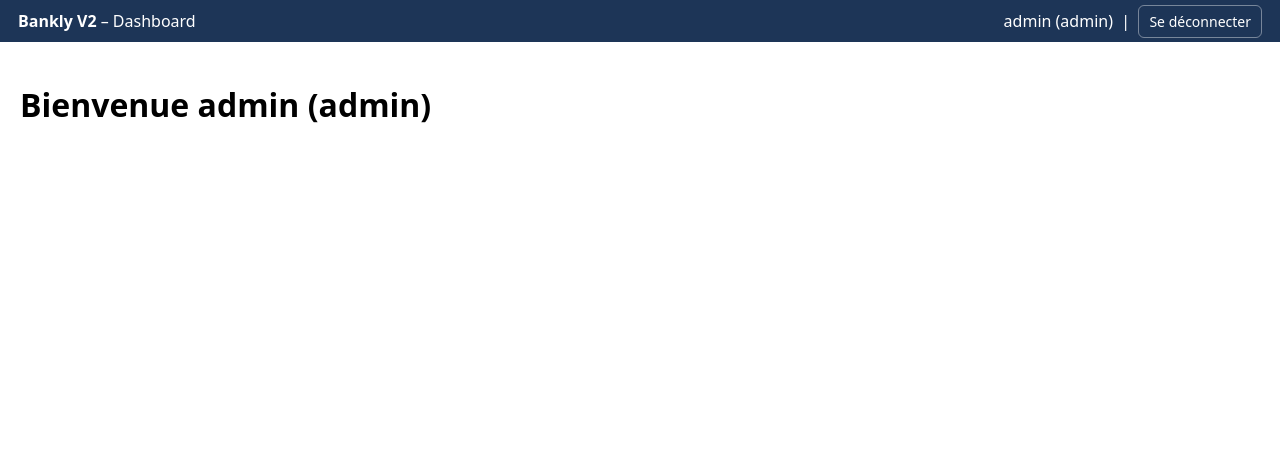
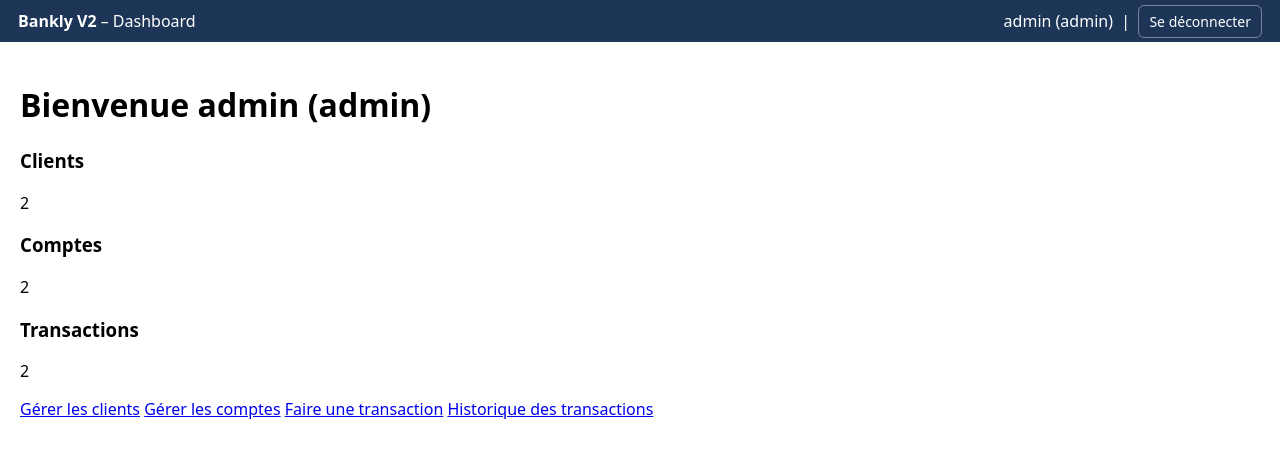
Before and after one commit to yaakoub0tair/Bankly-V2, a PHP site: page /dashboard.php in a window 1280 px wide. Shown: the top 458 px of the page. Run offline with PHP 8.4, Linux system fonts and the light colour scheme; a user stored in the database is signed in; data comes from the database, SQL or seed files in the repository.

Commit message:
feat: afficher des statistiques simples sur le dashboard

```diff
--- a/dashboard.php
+++ b/dashboard.php
@@ -1,15 +1,18 @@
 <?php
 require_once __DIR__ . '/includes/session_check.php';
-?>
+require_once __DIR__ . '/config/db.php';
 
 
+$nb_clients      = $pdo->query("SELECT COUNT(*) AS c FROM clients")->fetch()['c'] ?? 0;
+$nb_accounts     = $pdo->query("SELECT COUNT(*) AS c FROM accounts")->fetch()['c'] ?? 0;
+$nb_transactions = $pdo->query("SELECT COUNT(*) AS c FROM transactions")->fetch()['c'] ?? 0;
+?>
 <!DOCTYPE html>
 <html lang="fr">
 <head>
     <meta charset="UTF-8">
     <title>Dashboard - Bankly V2</title>
     <link rel="stylesheet" href="./public/css/dashboard.css">
-
 </head>
 <body>
     <div class="topbar">
@@ -25,6 +28,28 @@
 
     <main>
         <h1>Bienvenue <?php echo htmlspecialchars($username); ?> (<?php echo htmlspecialchars($role); ?>)</h1>
+
+        <div class="stats-grid">
+            <div class="stat-card">
+                <h3>Clients</h3>
+                <p><?php echo $nb_clients; ?></p>
+            </div>
+            <div class="stat-card">
+                <h3>Comptes</h3>
+                <p><?php echo $nb_accounts; ?></p>
+            </div>
+            <div class="stat-card">
+                <h3>Transactions</h3>
+                <p><?php echo $nb_transactions; ?></p>
+            </div>
+        </div>
+
+        <div class="links-grid">
+            <a href="clients/list_clients.php" class="link-card">Gérer les clients</a>
+            <a href="accounts/list_accounts.php" class="link-card">Gérer les comptes</a>
+            <a href="transactions/make_transaction.php" class="link-card">Faire une transaction</a>
+            <a href="transactions/list_transactions.php" class="link-card">Historique des transactions</a>
+        </div>
     </main>
 </body>
 </html>
```
